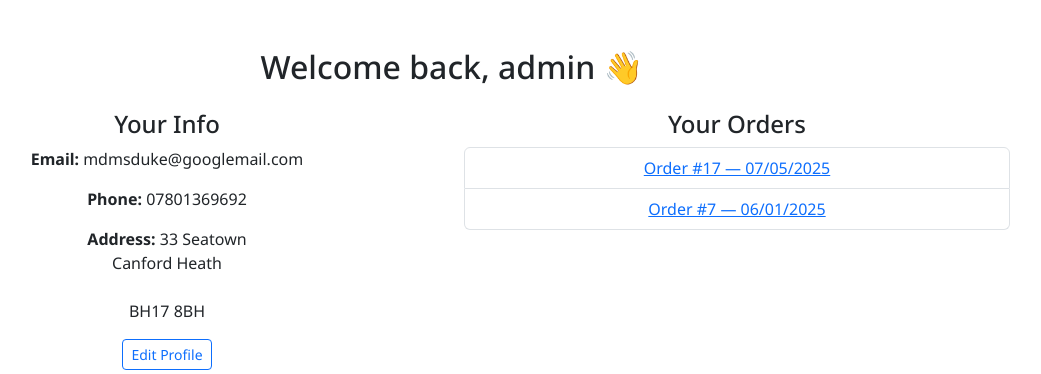
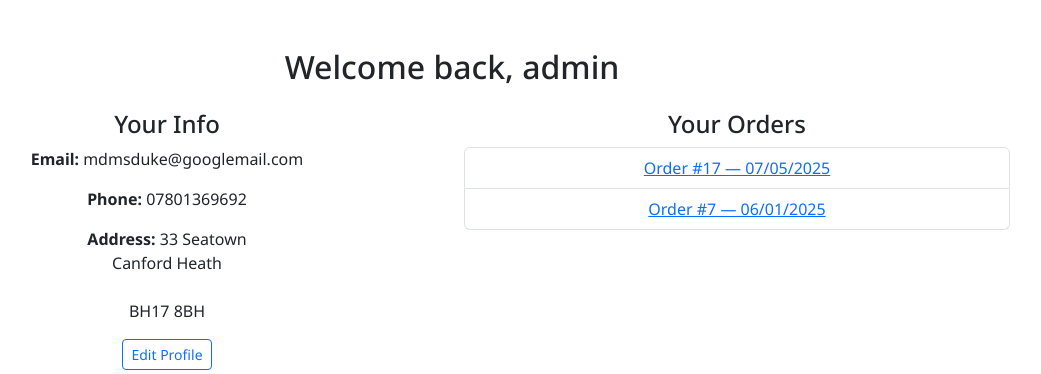
Before and after one commit to MitchDuke/BESIEGED_STUDIOS_V1, a Django app: page /dashboard/ in a window 1280 px wide. Shown: the part 56-430 px from the top of the page, without its empty margins (188-1229 px from the left). Run offline with Django 5.2, Linux system fonts and the light colour scheme; a user stored in the database is signed in; data comes from the database, SQL or seed files in the repository; both versions use the stored data as it was after the commit.

Commit message:
Readme + Fixes
Added testing details to Readme file and fixed link error when deleting a commission from the dashboard

```diff
--- a/commissions/views.py
+++ b/commissions/views.py
@@ -119,7 +119,7 @@ def delete_commission(request, pk):
     commission = CommissionQuote.objects.get(pk=pk)
     if commission.user == request.user:
         commission.delete()
-    return redirect('dashboard')
+    return redirect('dashboard:dashboard')
 
 
 @login_required
--- a/dashboard/templates/dashboard/dashboard.html
+++ b/dashboard/templates/dashboard/dashboard.html
@@ -3,7 +3,7 @@
 
 {% block content %}
 <div class="container my-5">
-    <h2 class="mb-4">Welcome back, {{ user.username }} 👋</h2>
+    <h2 class="mb-4">Welcome back, {{ user.username }}</h2>
 
     <div class="row">
         <!-- Profile Info -->
```
Also changed, not shown: README.md, db.sqlite3, media/gallery/images/20220703_195341.jpg (added), media/gallery/images/20220703_195441.jpg (added), 6 other files.
